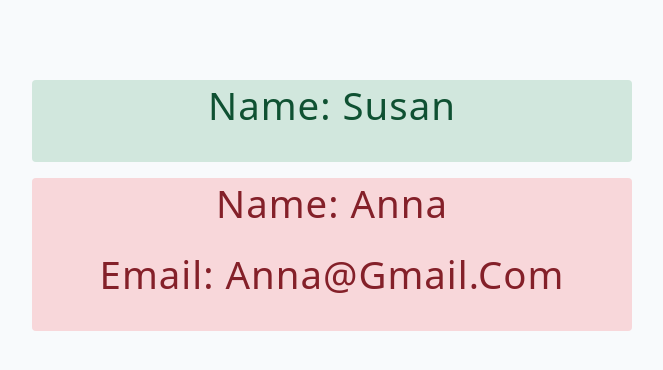
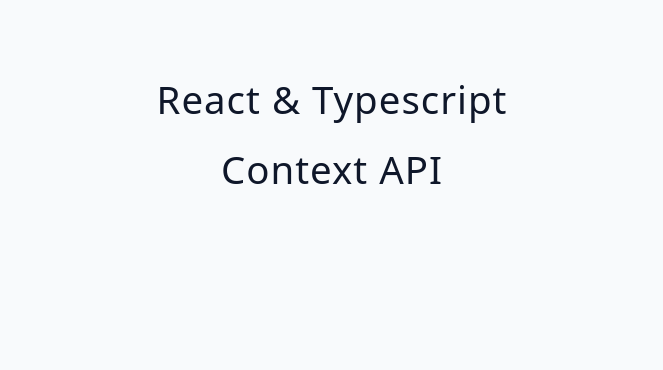
Before and after one commit to stormymayday/typescript-react-essentials, a React (Vite) app: page / in a window 1280 px wide. Shown: the top 370 px of the page, without its empty margins (308-971 px from the left). Built offline with nearby package versions, Linux system fonts and the light colour scheme.

Commit message:
basic context

```diff
--- a/src/App.tsx
+++ b/src/App.tsx
@@ -1,10 +1,9 @@
-import Component from "./starter/05-challenge";
+import Component from "./starter/06-context";
 
 function App() {
     return (
         <main>
-            <Component type="basic" name="susan" />
-            <Component type="advanced" name="anna" email="anna@gmail.com" />
+            <Component />
         </main>
     );
 }
--- /dev/null
+++ b/src/starter/06-context/context.tsx
@@ -0,0 +1,23 @@
+import { createContext, useContext, useState } from "react";
+
+const ThemeProviderContext = createContext<{ name: string } | undefined>(
+    undefined
+);
+
+export function ThemeProvider({ children }: { children: React.ReactNode }) {
+    return (
+        <ThemeProviderContext.Provider value={{ name: "hello" }}>
+            {children}
+        </ThemeProviderContext.Provider>
+    );
+}
+
+export const useTheme = () => {
+    const context = useContext(ThemeProviderContext);
+
+    if (context === undefined) {
+        throw new Error("useTheme must be used within the ThemeProvider");
+    }
+
+    return context;
+};
--- a/src/starter/06-context/index.tsx
+++ b/src/starter/06-context/index.tsx
@@ -1,4 +1,17 @@
+import { useTheme, ThemeProvider } from "./context";
+
+function ParentComponent() {
+    return (
+        <ThemeProvider>
+            <Component />
+        </ThemeProvider>
+    );
+}
+
 function Component() {
+    const context = useTheme();
+    console.log(context);
+
     return (
         <div>
             <h2>React & Typescript</h2>
@@ -6,4 +19,4 @@
         </div>
     );
 }
-export default Component;
+export default ParentComponent;
```
Lines whose indentation alone changed are shown as unchanged.
